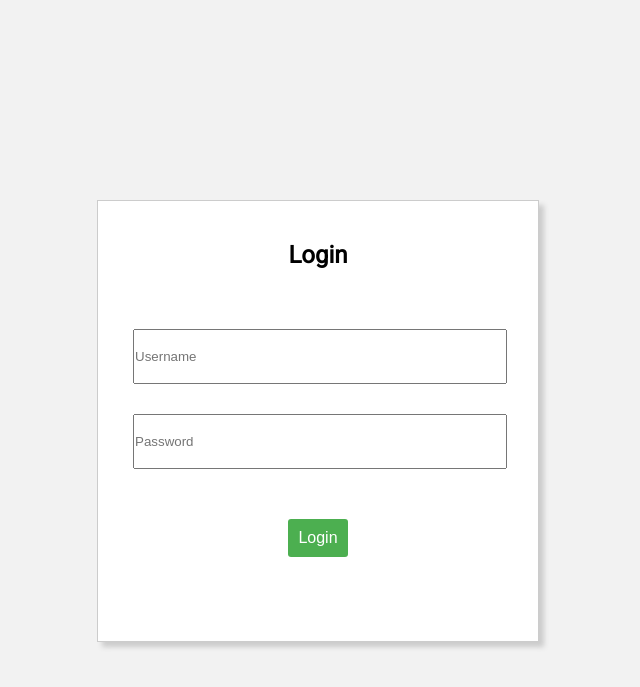
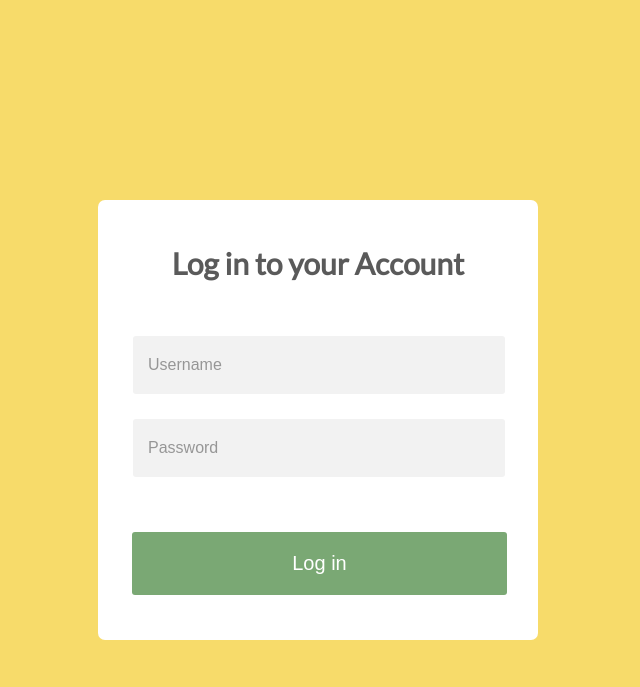
Before and after one commit to SaajidKI/CS20-Final-Project, a PHP site: page /LoginPage.html in a window 1280 px wide. Shown: the top 687 px of the page, without its empty margins (322-962 px from the left). Run offline with PHP 8.4, Linux system fonts and the light colour scheme.

Commit message:
updated login page and style

```diff
--- a/HomePage.html
+++ b/HomePage.html
@@ -3,6 +3,7 @@
   <head>
     <meta charset="UTF-8" />
     <meta name="viewport" content="width=device-width, initial-scale=1.0" />
+    <link rel="stylesheet" type="text/css" href="HomePage.css">
     <link
       rel="stylesheet"
       href="https://fonts.googleapis.com/css?family=Lato"
--- a/LoginPage.css
+++ b/LoginPage.css
@@ -1,8 +1,8 @@
-@import url('https://fonts.googleapis.com/css?family=Roboto');
+@import url('https://fonts.googleapis.com/css?family=Lato');
 
 body {
-  background-color: #f2f2f2;
-  font-family: 'Roboto', sans-serif;
+  background-color: #F7DB6A;
+  font-family: 'Lato', sans-serif;
 }
 
 .login-box {
@@ -10,44 +10,57 @@ body {
   height: 400px;
   margin: 200px auto 0;
   padding: 20px;
-  border: 1px solid #ccc;
   background-color: #fff;
-  box-shadow: 5px 5px 5px #ccc;
+  border-radius: 7px;
 }
 
 h2 {
   text-align: center;
   margin-bottom: 20px;
+  color: #5A5A5A;
+  font-size: 30px;
 }
 
 input[type="text"],
 input[type="password"] {
   display: block;
   text-align: left;
-  padding: 18px 0 18px 0;
+  padding: 20px 10px 20px 10px;
   width: 100%;
-  margin: 30px 0 10px 0;
+  margin: 25px 0 10px 0;
+  background-color: #f2f2f2;
+  border-style: none;
+  border-radius: 3px;
+  font-size: 16px;
+}
+
+input::placeholder {
+    opacity: .8;
+    color: gray;
+    padding-left: 5px;
 }
 
 .input {
-    padding: 10px 15px 0 15px;
+  padding: 10px 15px 10px 15px;
+  margin-right: 18px;
 }
 
 button[type="submit"] {
-  background-color: #4CAF50;
+  background-color: #7AA874;
   color: #fff;
   border: none;
   border-radius: 3px;
   cursor: pointer;
-  font-size: 16px;
-  padding: 10px;
+  font-size: 20px;
+  padding: 20px 160px 20px 160px;
 }
 
 button[type="submit"]:hover {
-  background-color: #3e8e41;
+  background-color: #539165;
 }
 
 .button {
     text-align: center;
-    margin-top: 50px;
+    margin-top: 35px;
+    margin-left: 3px;
 }
--- a/LoginPage.html
+++ b/LoginPage.html
@@ -6,14 +6,14 @@
   </head>
   <body>
     <div class="login-box">
-      <h2>Login</h2>
+      <h2>Log in to your Account</h2>
       <form>
         <div class="input">
             <input type="text" id="username" name="username" placeholder="Username" required>
             <input type="password" id="password" name="password" placeholder="Password" required>
         </div>
         <div class="button">
-            <button type="submit">Login</button>
+            <button type="submit">Log in</button>
         </div>
 
       </form>
```
Also changed, not shown: HomePage.css (added, +103 -0 lines), LoginPage_style.css (deleted, +0 -53 lines).
